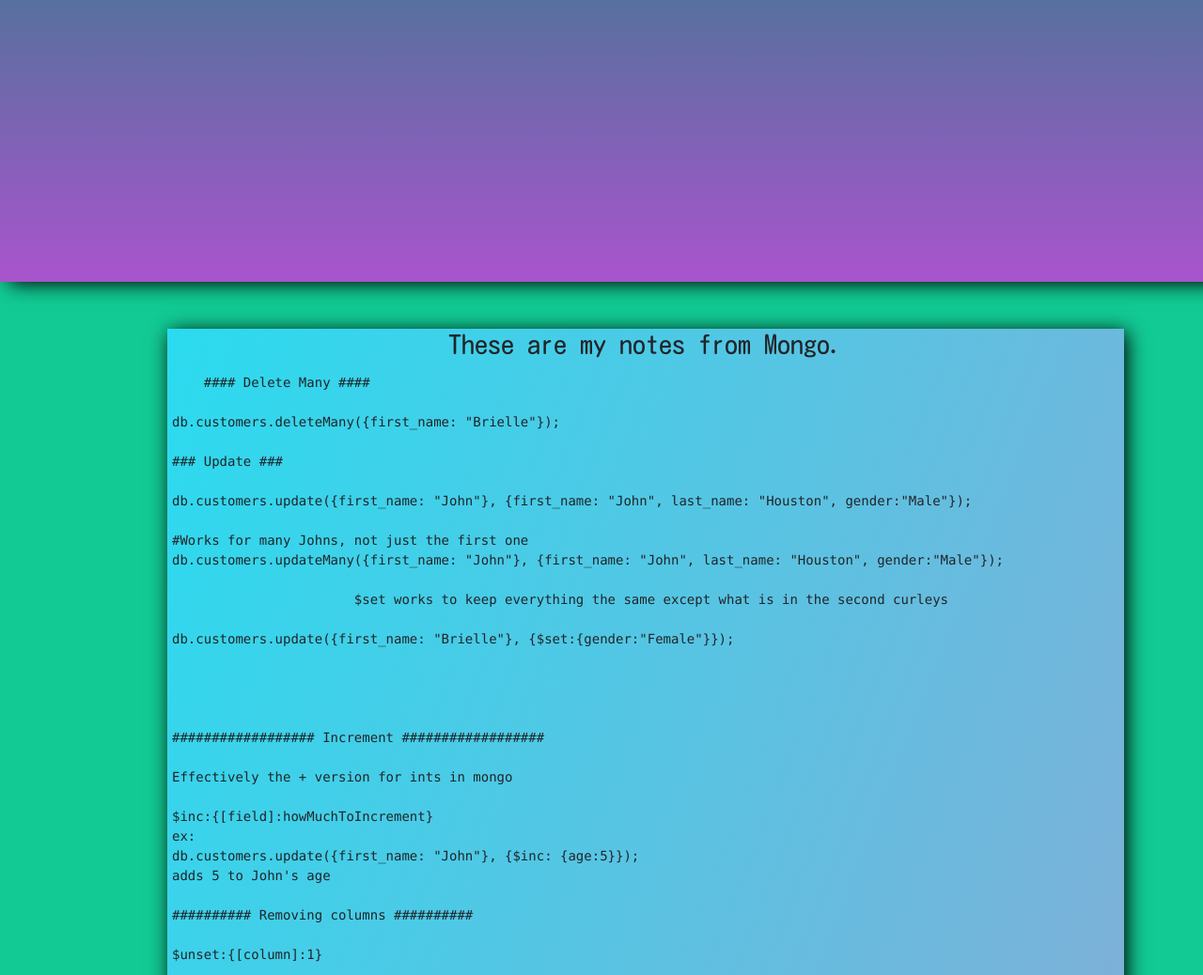
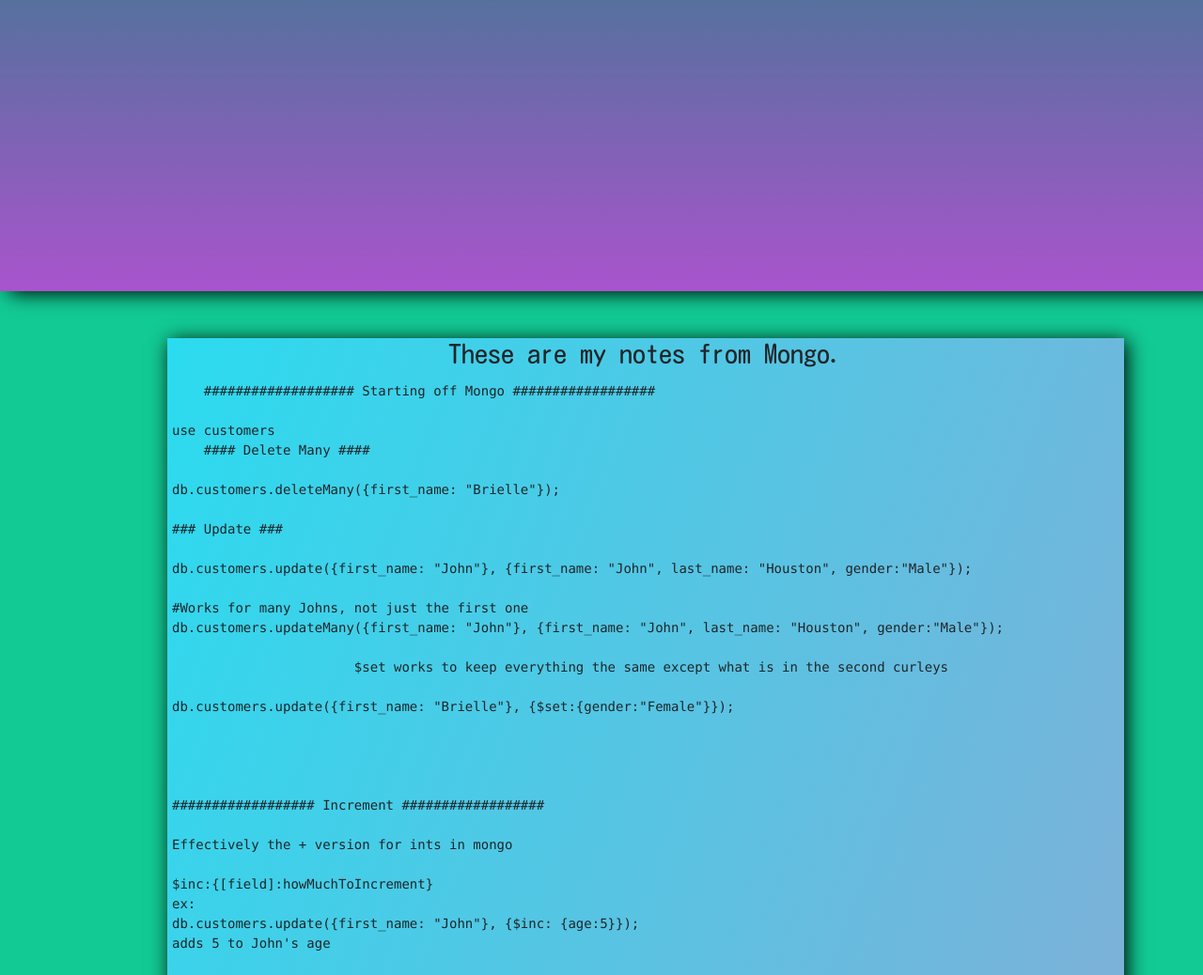
Before and after one commit to MichaelCleverdon/Senior_Web, a plain HTML site: page pages/mongo.html in a window 1280 px wide. Shown: the part 255-1293 px from the top of the page at 94% size. Drawn offline with nearby package versions, Linux system fonts and the light colour scheme; files whose address does not match are found by name; a web font is replaced by a local one.

Commit message:
VsCode Commit

```diff
--- a/pages/mongo.html
+++ b/pages/mongo.html
@@ -47,6 +47,9 @@
   </table> -->
   <h3 style="text-align: center">These are my notes from Mongo.</h3>
   <pre style="padding: 5px">
+    ################### Starting off Mongo ##################
+
+use customers
     #### Delete Many ####
 
 db.customers.deleteMany({first_name: "Brielle"});
```
